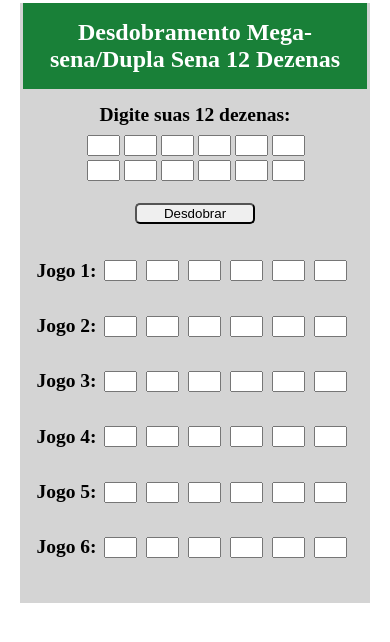
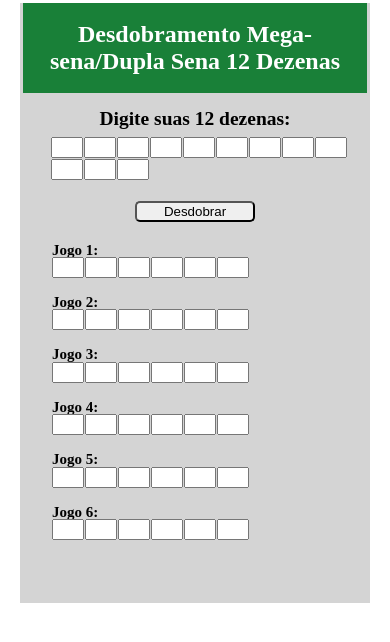
Before and after one commit to shelton10/desdobra12, a plain HTML site: page index.html in a window 390 px wide. Drawn offline with nearby package versions, Linux system fonts and the light colour scheme.

Commit message:
Versão aceitável por mim finalizada.

```diff
--- a/css/style.css
+++ b/css/style.css
@@ -25,7 +25,7 @@ body {
 .M1 {
   display: inline-block;
   margin-left: 60px;
-  font-size: 16px;
+  font-size: 12px;
 }
 
 .M2 {
@@ -46,28 +46,42 @@ body {
 
 input {
   text-align: center;
-  margin: 2px;
+  font-weight: bold;
+
+
+
 }
 
 .t1, .t2, .t3, .t4, .t5, .t6 {
   display: inline-block;
   margin-right: 5px;
-  font-size: 14px;
+  font-size: 12px;
 
 }
 
 .j1, .j2, .j3, .j4, .j5, .j6 {
   display:inline-block;
-  margin-right: 5px;
+  margin-right: 2px;
+
+
 
 }
 
+/* .alinhaCentro {
+  display: flex;
+  flex-direction: row;
+  justify-content: center;
+  align-items: center
+
+} */
+
 
 .g1, .g2, .g3, .g4, .g5, .g6 {
+  height: 40px;
   display: flex;
+  flex-direction: row;
   justify-content: center;
-  align-items: center;
-  margin: 1px;
+  align-items: center
 }
 
 @media (max-width: 739px) {
@@ -79,6 +93,7 @@ input {
     font-size: 12px;
     margin: 3px;
     margin-bottom: -19px;
+    padding: 2px 0px 2px 0px;
   }
 
   .M1 {
@@ -90,8 +105,8 @@ input {
   .M2 {
     display: flex;
     flex-wrap: wrap;
-    width: 250px;
-    margin-left: 65px;
+    width: 300px;
+    margin-left: 30px;
     margin-top: -10px;
     margin-bottom: 20px;
   }
@@ -109,13 +124,32 @@ input {
   }
 
   .t1, .t2, .t3, .t4, .t5, .t6 {
-    font-size: 13px;
+    font-size: 10px;
+    display: block;
+    margin-bottom: -14px;
+    margin-left: -5px;
+  }
+
+  .g1, .g2, .g3, .g4, .g5, .g6 {
+    display: block;
+    margin-left: 37px;
 
   }
 
-  .g1, .g2, .g3, .g4, .g5, .g6 {
-    margin: 1px;
+  .j1, .j2, .j3, .j4, .j5, .j6 {
+    margin-left: -5px;
+    padding: 0px;
+  }
+
+  input {
+    font-weight: bold;
 
   }
 
+  .pos {
+    margin-left: 1px;
+    margin-bottom: 1px;
+  }
+
+
 }
--- a/index.html
+++ b/index.html
@@ -33,23 +33,23 @@
       <h2>Digite suas 12 dezenas:</h2>
     </div>
     <div class="M2">
-      <input id="pos_1" type="text" size="1" />
-      <input id="pos_2" type="text" size="1" />
-      <input id="pos_3" type="text" size="1" />
-      <input id="pos_4" type="text" size="1" />
-      <input id="pos_5" type="text" size="1" />
-      <input id="pos_6" type="text" size="1" />
-      <input id="pos_7" type="text" size="1" />
-      <input id="pos_8" type="text" size="1" />
-      <input id="pos_9" type="text" size="1" />
-      <input id="pos_10" type="text" size="1" />
-      <input id="pos_11" type="text" size="1" />
-      <input id="pos_12" type="text" size="1" />
+      <input id="pos_1" type="text" size="1" class="pos" />
+      <input id="pos_2" type="text" size="1" class="pos"/>
+      <input id="pos_3" type="text" size="1" class="pos"/>
+      <input id="pos_4" type="text" size="1" class="pos"/>
+      <input id="pos_5" type="text" size="1" class="pos"/>
+      <input id="pos_6" type="text" size="1" class="pos"/>
+      <input id="pos_7" type="text" size="1" class="pos"/>
+      <input id="pos_8" type="text" size="1" class="pos"/>
+      <input id="pos_9" type="text" size="1" class="pos"/>
+      <input id="pos_10" type="text" size="1" class="pos"/>
+      <input id="pos_11" type="text" size="1" class="pos"/>
+      <input id="pos_12" type="text" size="1" class="pos"/>
     </div>
     <div class="botao">
       <button onclick="desdobrar()" class="btn">Desdobrar</button>
     </div>
-
+    <div class="alinhaCentro">
       <div class="g1">
         <div class="t1">
           <h2>Jogo 1:</h2>
@@ -122,6 +122,8 @@
         <div class="j6"><input type="text" class="casa_11" size="1" /></div>
       </div>
     </div>
+  </div>
 </body>
 </body>
+
 </html>
```
Lines whose indentation alone changed are shown as unchanged.
